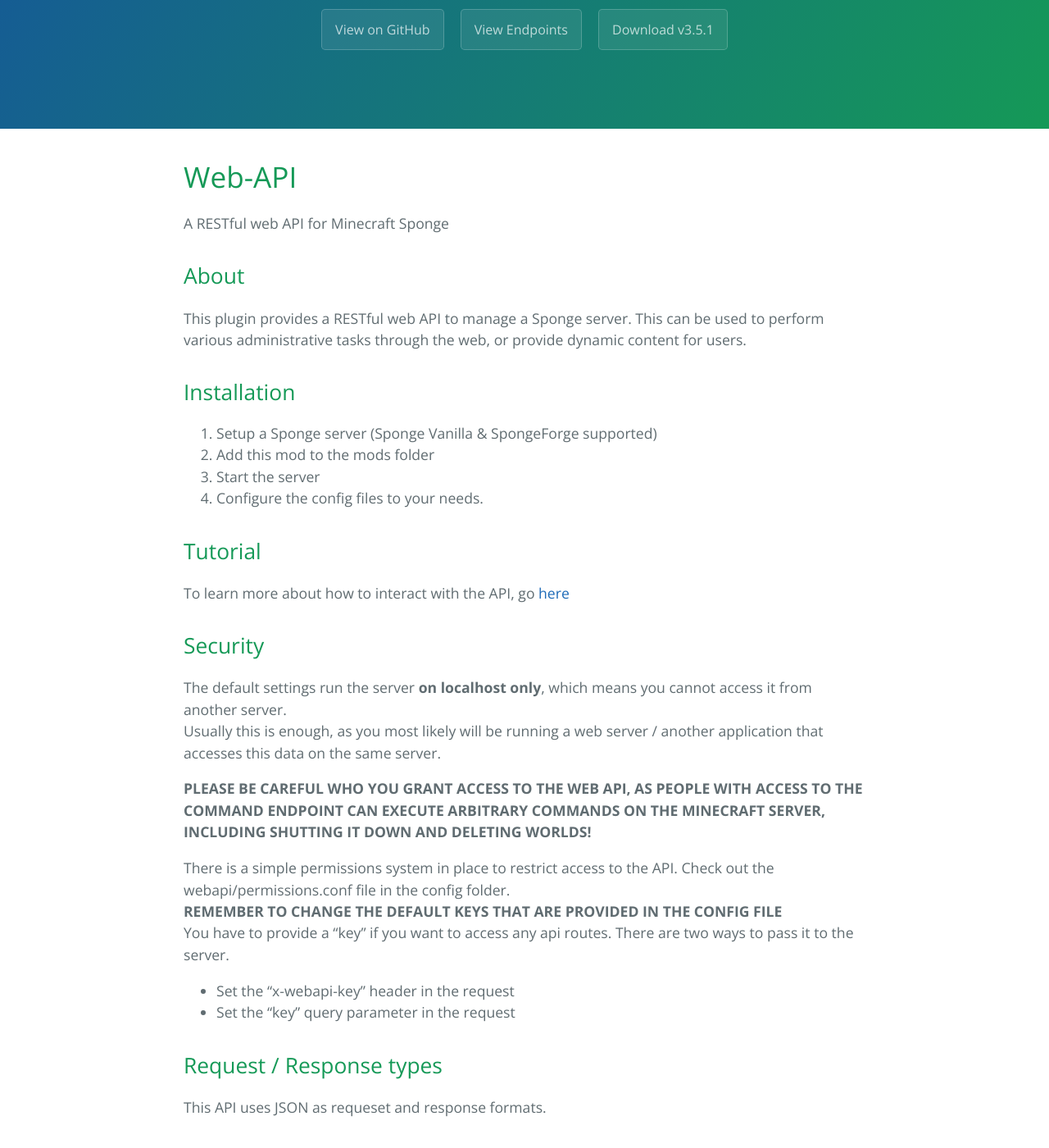
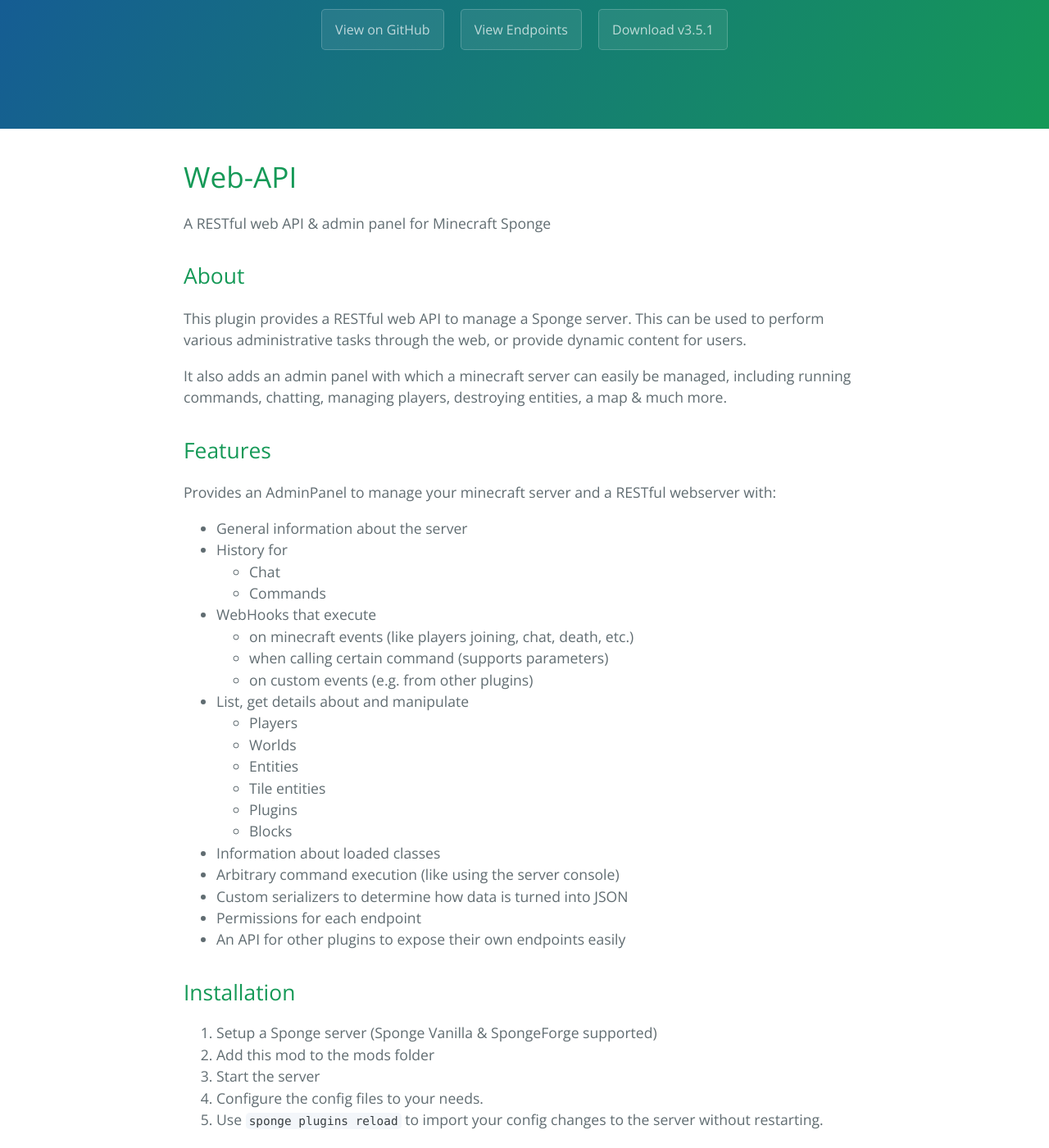
Before and after one commit to Valandur/Web-API, a Jekyll site: the page built from index.md, in a window 1280 px wide and 1400 px high, scrolled down 226 px. Shown: the whole window at 82% size. Built offline with Jekyll 4.4.1, drawn with Linux system fonts in a browser that asks for light colours; our own code applies the rules of GitHub Pages for plain Markdown files; some of the changed text lies outside the part shown.

Commit message:
Update to latest readme document

```diff
--- a/index.md
+++ b/index.md
@@ -2,33 +2,49 @@
 layout: index
 ---
 # Web-API
-A RESTful web API for Minecraft Sponge
+A RESTful web API & admin panel for Minecraft Sponge
 
 ## About
 This plugin provides a RESTful web API to manage a Sponge server.
 This can be used to perform various administrative tasks through the web, or provide dynamic content for users.
+
+It also adds an admin panel with which a minecraft server can easily be managed,
+including running commands, chatting, managing players, destroying entities, a map
+& much more.
+
+## Features
+Provides an AdminPanel to manage your minecraft server and a RESTful webserver with:
+
+* General information about the server
+* History for
+  * Chat
+  * Commands
+* WebHooks that execute
+  * on minecraft events (like players joining, chat, death, etc.)
+  * when calling certain command (supports parameters)
+  * on custom events (e.g. from other plugins)
+* List, get details about and manipulate
+  * Players
+  * Worlds
+  * Entities
+  * Tile entities
+  * Plugins
+  * Blocks
+* Information about loaded classes
+* Arbitrary command execution (like using the server console)
+* Custom serializers to determine how data is turned into JSON
+* Permissions for each endpoint
+* An API for other plugins to expose their own endpoints easily
 
 ## Installation
 1. Setup a Sponge server (Sponge Vanilla & SpongeForge supported)
 2. Add this mod to the mods folder
 3. Start the server
 4. Configure the config files to your needs.
+5. Use `sponge plugins reload` to import your config changes to the server without restarting.
 
-## Tutorial
-To learn more about how to interact with the API, go [here](docs/TUTORIAL.md)
-
-## Security
-The default settings run the server **on localhost only**, which means you cannot access it from another server.
-Usually this is enough, as you most likely will be running a web server / another application that accesses this data on the same server.
-
-**PLEASE BE CAREFUL WHO YOU GRANT ACCESS TO THE WEB API, AS PEOPLE WITH ACCESS TO THE COMMAND ENDPOINT CAN EXECUTE ARBITRARY COMMANDS
-ON THE MINECRAFT SERVER, INCLUDING SHUTTING IT DOWN AND DELETING WORLDS!**
-
-There is a simple permissions system in place to restrict access to the API. Check out the webapi/permissions.conf file in the config folder.
-**REMEMBER TO CHANGE THE DEFAULT KEYS THAT ARE PROVIDED IN THE CONFIG FILE**
-You have to provide a "key" if you want to access any api routes. There are two ways to pass it to the server.
-* Set the "x-webapi-key" header in the request
-* Set the "key" query parameter in the request
+## Tutorials & Documentation
+Go [here](docs/INDEX.md) to see a list of various documentations and tutorials
 
 ## Request / Response types
 This API uses JSON as requeset and response formats.
@@ -38,11 +54,6 @@
 This can be used as a starting point to explore the supported routes. You can also find the same documentation
 [here](https://valandur.github.io/Web-API/redoc.html).
 
-## Additional Data
-Some endpoints provide data that is not documented, because it depends on the type of object that is returned.
-Examples of such data can be found [here](docs/DATA.md).
-
 ## Contributors
-
-- @johnfg10
-- @r15ch13
+- [johnfg10](https://github.com/johnfg10)
+- [r15ch13](https://github.com/r15ch13)
```
